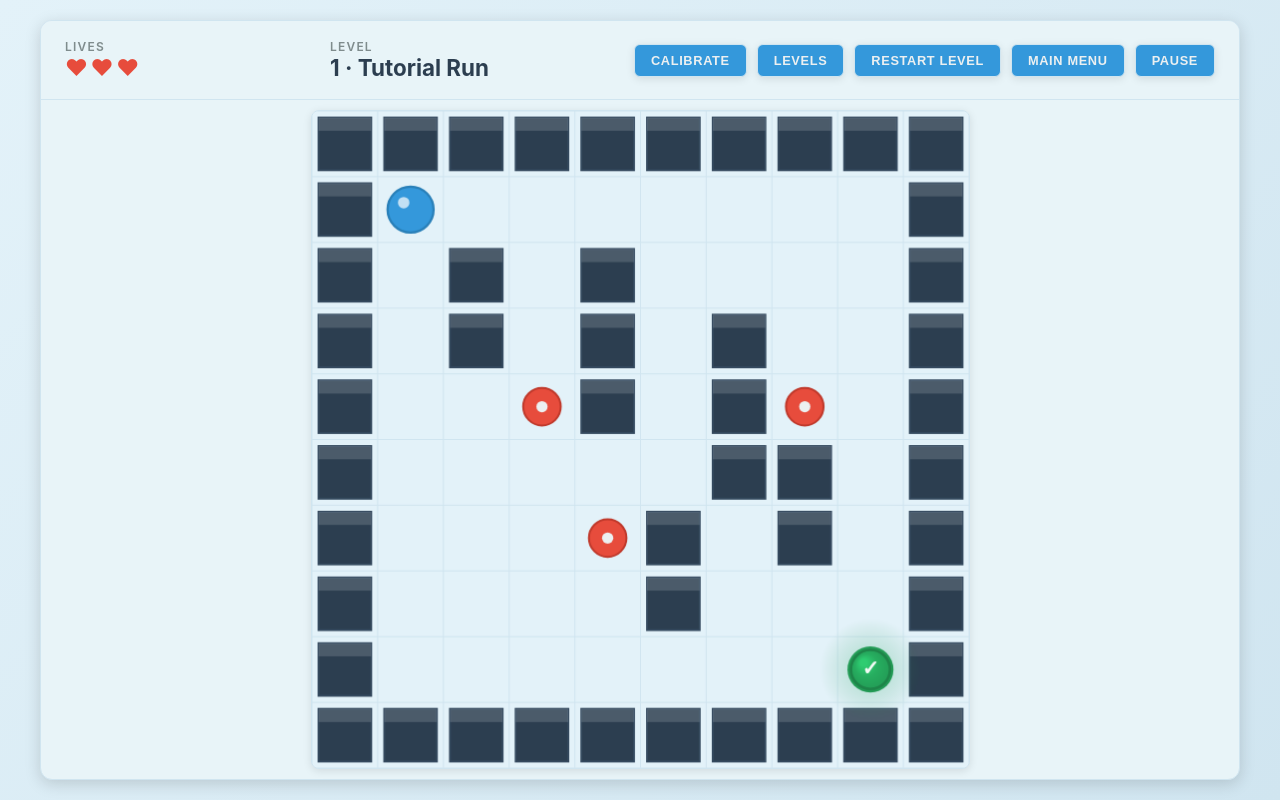
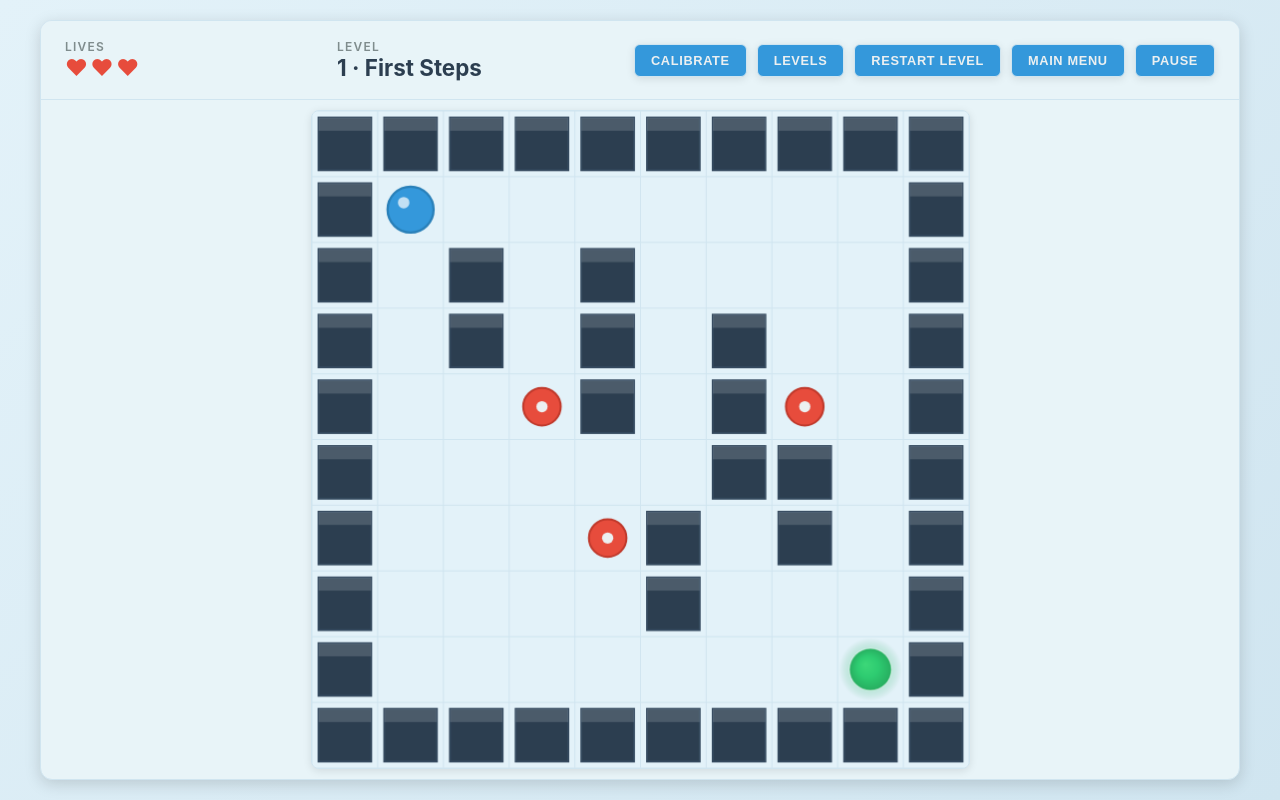
Before and after one commit to uczws/Tilt-Maze, a plain HTML site: page index.html in a window 1280 px wide. Both pictures are taken after a click on the button "START ADVENTURE". Drawn offline with Linux system fonts and the light colour scheme.

Commit message:
ziel anzeige

```diff
--- a/index.html
+++ b/index.html
@@ -17,7 +17,7 @@
                 </div>
                 <div class="hud-stat">
                     <span class="hud-label">Level</span>
-                    <strong id="level-display">1 · Tutorial Run</strong>
+                    <strong id="level-display">1 · First Steps</strong>
                 </div>
                 <button id="burger-menu-button" class="burger-menu-button mobile-only" type="button" aria-label="Menu">☰</button>
                 <div class="hud-actions">
--- a/levels.js
+++ b/levels.js
@@ -34,7 +34,7 @@
 export const LEVELS = [
     {
         id: 1,
-        name: 'Tutorial Run',
+        name: 'First Steps',
         width: 10,
         height: 10,
         start: [1, 1],
@@ -166,7 +166,7 @@ export const LEVELS = [
     },
     {
         id: 5,
-        name: 'Spiral Drift',
+        name: 'Zigzag Gauntlet',
         width: 18,
         height: 18,
         start: [1, 1],
--- a/renderer.js
+++ b/renderer.js
@@ -137,34 +137,31 @@ export class Renderer {
         const goal = this.level.goal;
         const centerX = goal.x * this.cellSize;
         const centerY = goal.y * this.cellSize;
-        const radius = this.cellSize * 0.35;
-        const pulse = Math.sin(this.animationTime * 2.5) * 0.08 + 1;
-        const outerGlow = this.ctx.createRadialGradient(centerX, centerY, radius * 0.4, centerX, centerY, radius * 2.2 * pulse);
-        outerGlow.addColorStop(0, 'rgba(39, 174, 96, 0.25)');
-        outerGlow.addColorStop(0.6, 'rgba(34, 153, 84, 0.1)');
-        outerGlow.addColorStop(1, 'rgba(27, 142, 60, 0)');
-        this.ctx.fillStyle = outerGlow;
+        const radius = this.cellSize * 0.32;
+        // Dezenter weicher Rand statt starkem Glow
+        const softRing = this.ctx.createRadialGradient(centerX, centerY, radius * 0.6, centerX, centerY, radius * 1.5);
+        softRing.addColorStop(0, 'rgba(46, 204, 113, 0.35)');
+        softRing.addColorStop(0.7, 'rgba(39, 174, 96, 0.12)');
+        softRing.addColorStop(1, 'rgba(34, 153, 84, 0)');
+        this.ctx.fillStyle = softRing;
         this.ctx.beginPath();
-        this.ctx.arc(centerX, centerY, radius * 2.2 * pulse, 0, Math.PI * 2);
+        this.ctx.arc(centerX, centerY, radius * 1.5, 0, Math.PI * 2);
         this.ctx.fill();
-        const goalGradient = this.ctx.createRadialGradient(centerX - radius * 0.3, centerY - radius * 0.3, radius * 0.15, centerX, centerY, radius);
-        goalGradient.addColorStop(0, '#2ecc71');
-        goalGradient.addColorStop(0.4, '#27ae60');
-        goalGradient.addColorStop(1, '#229954');
-        this.ctx.fillStyle = goalGradient;
+        // Fester grüner Kreis, leicht abgerundeter Verlauf
+        const fill = this.ctx.createRadialGradient(centerX - radius * 0.25, centerY - radius * 0.25, 0, centerX, centerY, radius);
+        fill.addColorStop(0, '#3dd879');
+        fill.addColorStop(0.5, '#2ecc71');
+        fill.addColorStop(1, '#27ae60');
+        this.ctx.fillStyle = fill;
         this.ctx.beginPath();
         this.ctx.arc(centerX, centerY, radius, 0, Math.PI * 2);
         this.ctx.fill();
-        this.ctx.strokeStyle = '#1e8449';
-        this.ctx.lineWidth = Math.max(1.5, this.cellSize * 0.04);
+        // Dünner, heller Rand
+        this.ctx.strokeStyle = 'rgba(255, 255, 255, 0.4)';
+        this.ctx.lineWidth = Math.max(1, this.cellSize * 0.02);
         this.ctx.beginPath();
-        this.ctx.arc(centerX, centerY, radius * 0.85, 0, Math.PI * 2);
+        this.ctx.arc(centerX, centerY, radius, 0, Math.PI * 2);
         this.ctx.stroke();
-        this.ctx.fillStyle = 'rgba(255, 255, 255, 0.95)';
-        this.ctx.font = `bold ${Math.max(18, radius * 0.9)}px Arial`;
-        this.ctx.textAlign = 'center';
-        this.ctx.textBaseline = 'middle';
-        this.ctx.fillText('✓', centerX, centerY);
     }
 
     drawBall(ball) {
```
